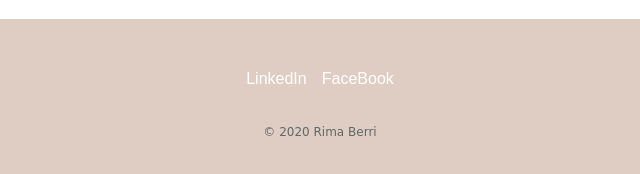
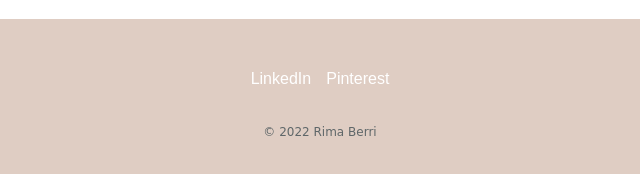
Before and after one commit to rimaberry/personal-website, a plain HTML site: page index.html in a window 1280 px wide. Shown: the part 1979-2153 px from the top of the page, 320-960 px from the left. Drawn offline with Linux system fonts and the light colour scheme; a web font is replaced by a local one.

Commit message:
Update index.html

```diff
--- a/index.html
+++ b/index.html
@@ -56,8 +56,8 @@
   </div>
     <div class="bottom-section">
       <a class="footer-link" href="http://linkedin.com/in/rima-berri-559540199">LinkedIn</a>
-      <a class="footer-link" href="https://www.facebook.com/profile.php?id=100010878047753&ref=bookmarks">FaceBook</a>
-      <p class="copyright">© 2020 Rima Berri</p>
+      <a class="footer-link" href=https://www.pinterest.ca/Aurora_0513/_saved/">Pinterest</a>
+      <p class="copyright">© 2022 Rima Berri</p>
     </div>
 </body>
 
```
